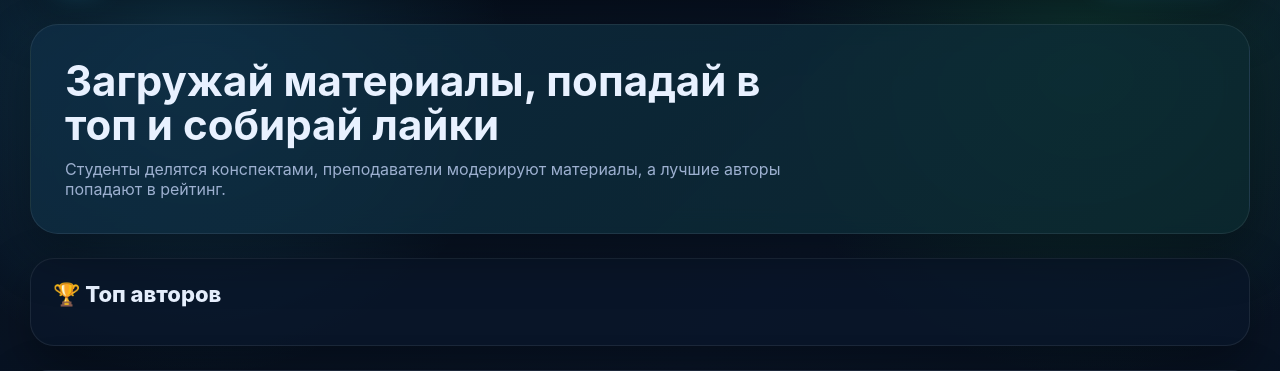
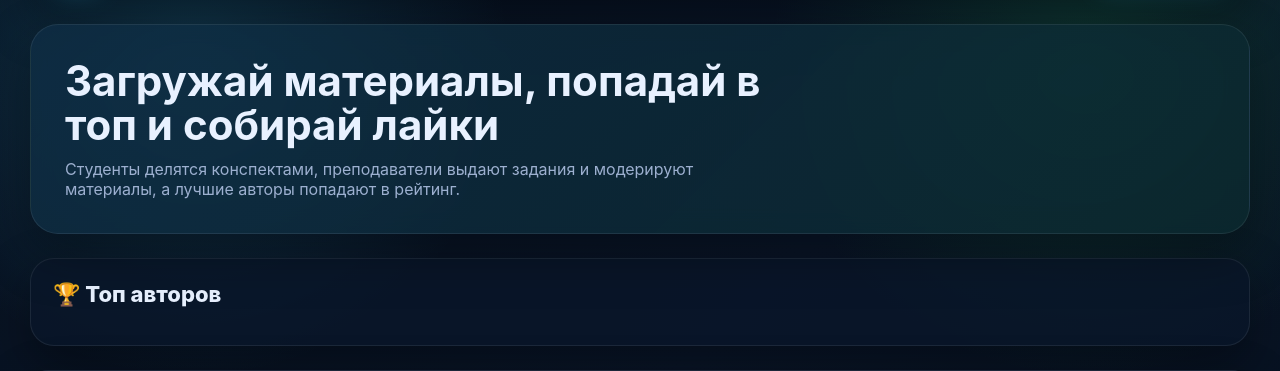
Before and after one commit to StanislavRostislav/college_notes, a FastAPI app: page / in a window 1280 px wide. Shown: the part 106-477 px from the top of the page. Run offline with FastAPI, Linux system fonts and the light colour scheme.

Commit message:
Update index.html

```diff
--- a/templates/index.html
+++ b/templates/index.html
@@ -23,6 +23,8 @@
                 <a class="nav-link" href="/">Главная</a>
                 <a class="nav-link" href="/users">Пользователи</a>
                 {% if user %}
+                    <a class="nav-link" href="/assignments">Задания</a>
+                    <a class="nav-link" href="/notifications">Уведомления ({{ unread_notifications }})</a>
                     <a class="nav-link nav-link-primary" href="/upload">Загрузить</a>
                     <a class="nav-link" href="/profile">Профиль</a>
                     {% if user.role == "teacher" %}
@@ -38,7 +40,7 @@
 
         <div class="hero">
             <h2>Загружай материалы, попадай в топ и собирай лайки</h2>
-            <p>Студенты делятся конспектами, преподаватели модерируют материалы, а лучшие авторы попадают в рейтинг.</p>
+            <p>Студенты делятся конспектами, преподаватели выдают задания и модерируют материалы, а лучшие авторы попадают в рейтинг.</p>
         </div>
 
         <div class="leaderboard-box">
```
